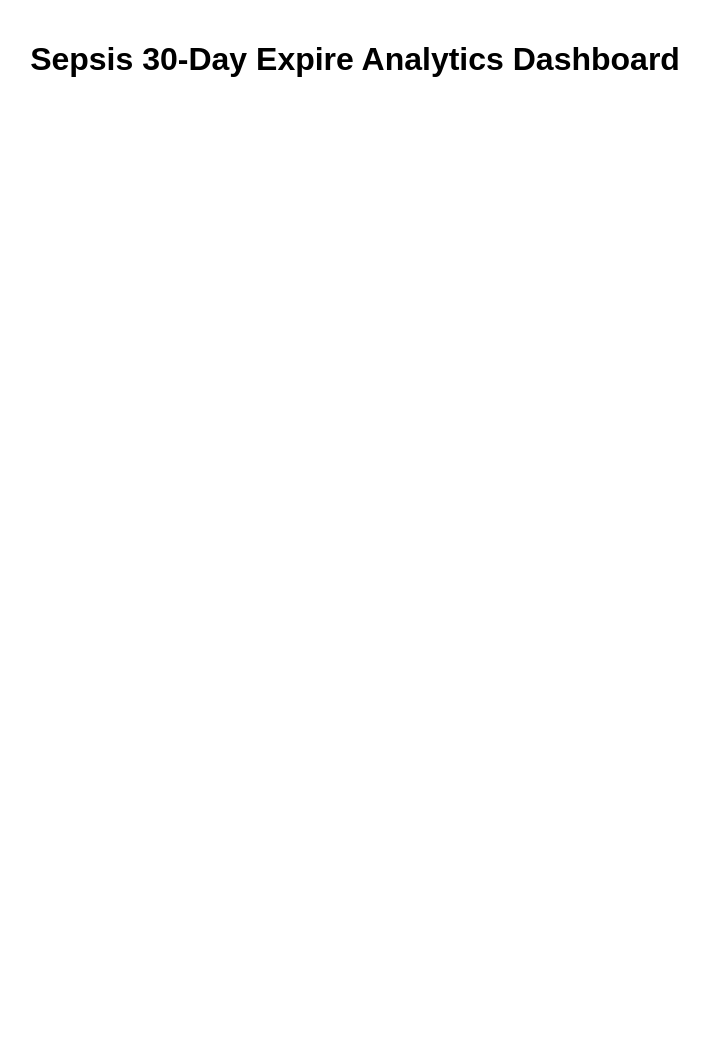
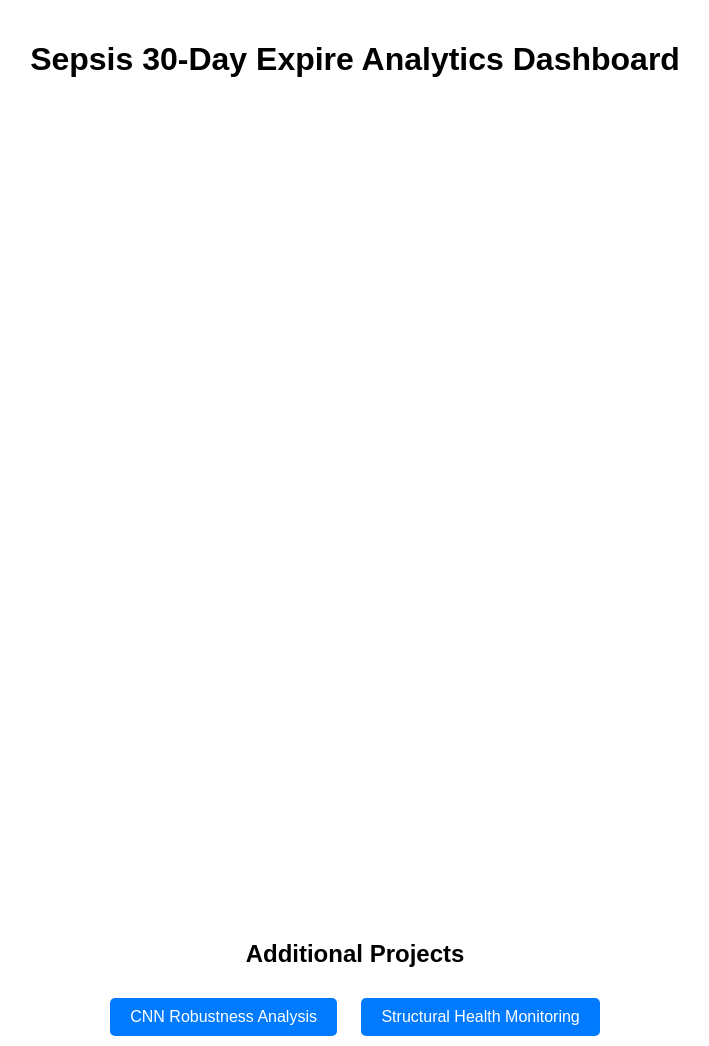
Before and after one commit to EricRod12/EricRod12.github.io, a plain HTML site: page index.html in a window 1280 px wide. Shown: the whole page, without its empty margins (285-994 px from the left). Before the commit the page ends 920 px from the top, so only its background shows below. Drawn offline with Linux system fonts and the light colour scheme.

Commit message:
Update index.html

```diff
--- a/index.html
+++ b/index.html
@@ -24,6 +24,22 @@
         .tableauPlaceholder {
             width: 100%;
             height: 100vh; /* Ensures the dashboard uses the full height of the window */
+        }
+        .links {
+            margin-top: 20px;
+            text-align: center;
+        }
+        .links a {
+            display: inline-block;
+            margin: 10px;
+            padding: 10px 20px;
+            text-decoration: none;
+            color: white;
+            background-color: #007BFF;
+            border-radius: 5px;
+        }
+        .links a:hover {
+            background-color: #0056b3;
         }
     </style>
 </head>
@@ -55,6 +71,11 @@
             </object>
         </div>
     </div>
+    <div class="links">
+        <h2>Additional Projects</h2>
+        <a href="DS6050_Team_4_Evaluating_Robustness_of_CNNs_to_Distribution_Shift__and_Adversarial_Attacks.pdf" target="_blank">CNN Robustness Analysis</a>
+        <a href="DS_5003 Final Project.pdf" target="_blank">Structural Health Monitoring</a>
+    </div>
     <script type='text/javascript'>
         var divElement = document.getElementById('viz1728952742039');
         var vizElement = divElement.getElementsByTagName('object')[0];
```
